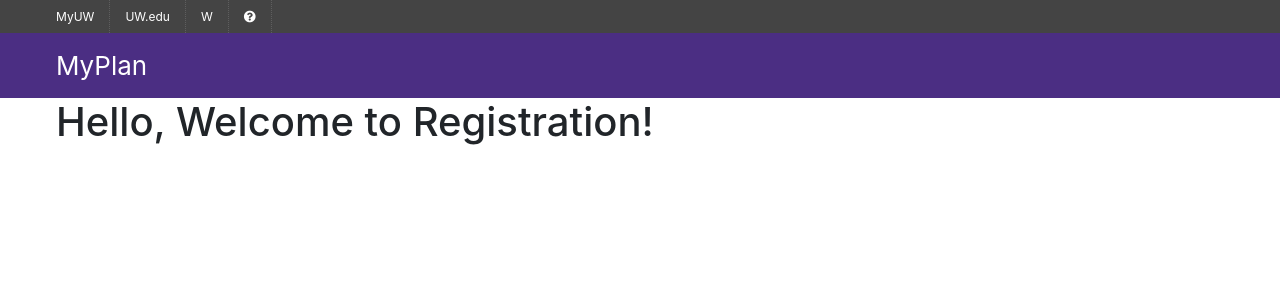
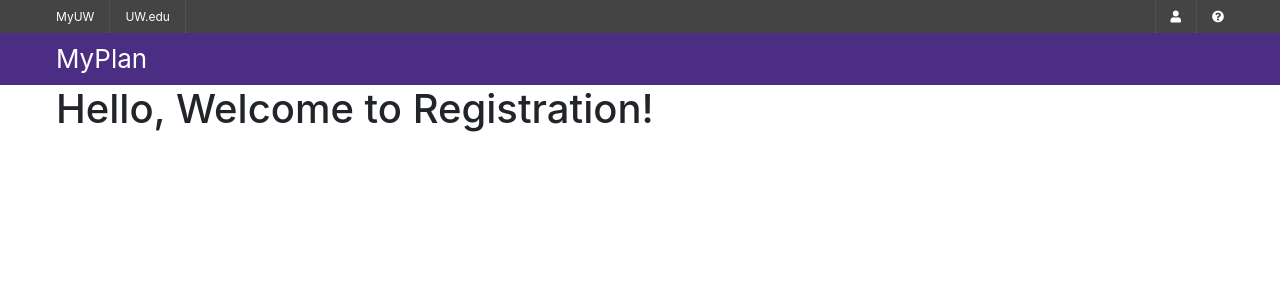
Before and after one commit to charlon/plan-app, a React (Create React App) app: page /registration in a window 1280 px wide. Shown: the top 300 px of the page. Built offline with nearby package versions, Linux system fonts and the light colour scheme.

Commit message:
Update header styling.

```diff
--- a/package.json
+++ b/package.json
@@ -2,6 +2,7 @@
   "name": "plan-app",
   "version": "0.1.0",
   "private": true,
+  "main": "src/index.tsx",
   "dependencies": {
     "@fortawesome/fontawesome-free": "^5.3.1",
     "bootstrap": "^4.1.3",
--- a/src/common/Common.tsx
+++ b/src/common/Common.tsx
@@ -19,7 +19,11 @@ class Common extends React.Component<{}> {
                 <ul>
                   <li>MyUW</li>
                   <li>UW.edu</li>
-                  <li>W</li>
+                </ul>
+              </div>
+              <div className="com-user">
+                <ul>
+                  <li><i className="fas fa-user" /></li>
                   <li><i className="fas fa-question-circle" /></li>
                 </ul>
               </div>
--- a/src/common/common.scss
+++ b/src/common/common.scss
@@ -15,19 +15,23 @@ body { min-width: 320px; }
 }
 
 /** header section **/
-.com-header { clear: both;
+.com-header {
 
-  .com-thin-bar { background: #444; line-height: 33px; font-size: 12px; color: #fff;
+  .com-thin-bar { background: #444; height: 33px; line-height: 33px; font-size: 12px; color: #fff; clear: both;
 
-    .com-links {
-      ul {margin: 0; padding: 0; list-style: none;
+    ul {margin: 0; padding: 0; list-style: none; }
+
+    .com-links { float:left; width: 50%;
         li { display: inline-block; border-right: dotted 1px #5e5e5e; padding: 0 15px;
           &:first-child { padding: 0 15px 0 0; }
         }
+    }
+
+    .com-user { float: right; width: 50%; text-align: right;;
+      li { display: inline-block; border-left: dotted 1px #5e5e5e; padding: 0 15px;
+        &:last-child { padding: 0 0 0 15px; }
       }
     }
-
-    .com-user { }
 
   }
 
@@ -38,12 +42,12 @@ body { min-width: 320px; }
     .com-title-mobile {
       display: block;
       color: #fff;
-      font-size: 18px;
+      font-size: 24px;
       white-space: nowrap;
       line-height:$nav-height;
       height: $nav-height;
 
-      .com-title-button  { padding: 0; margin: 0; background: none; border: none; }
+      .com-title-button  { padding: 0; margin: 0; background: none; border: none; margin-right: 15px; }
       .com-title-button-icon { font-size: 14px; color: #ccc; vertical-align: middle; margin-top: -5px;}
 
       @include breakpoint(desktop) {
--- a/src/common/variables.scss
+++ b/src/common/variables.scss
@@ -1,3 +1,3 @@
 /** variables **/
-$nav-height: 65px;
+$nav-height: 52px;
 $bar-height: 40px;
```
